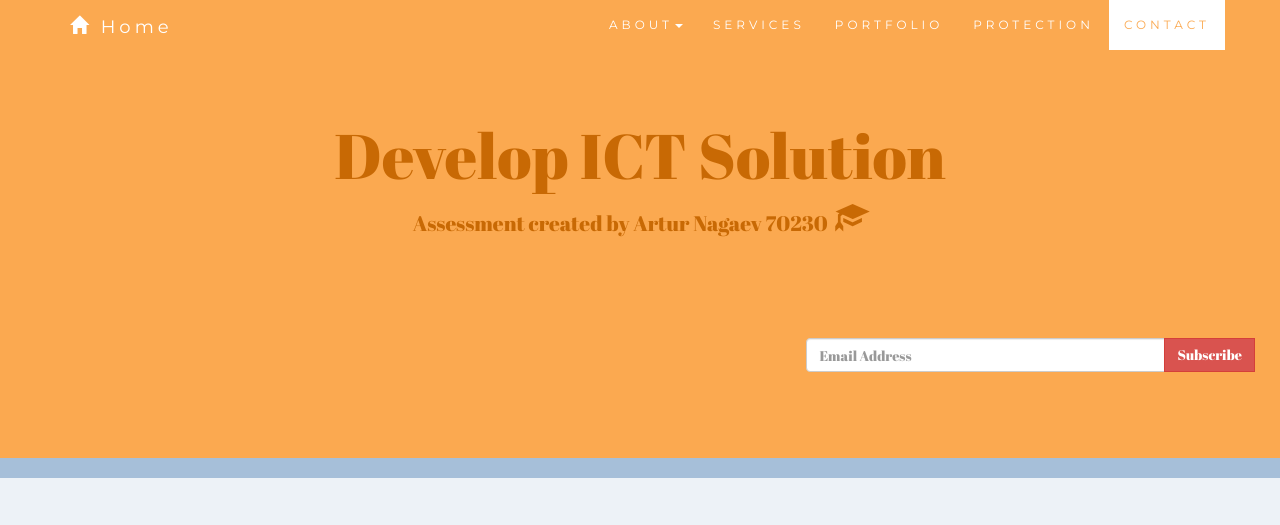
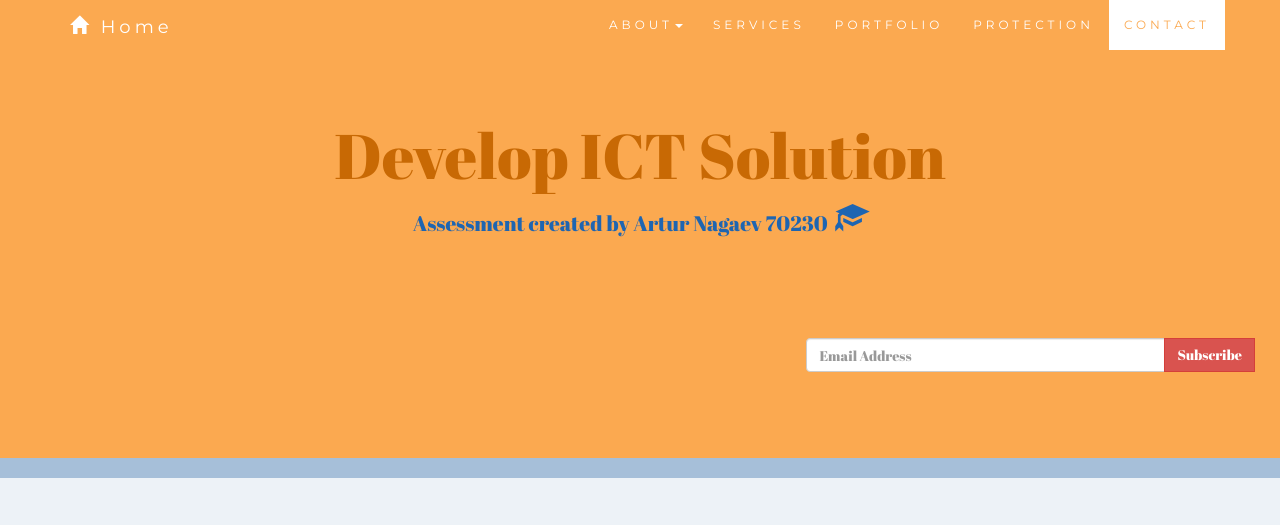
Before and after one commit to ARTnFUR/ictsolution, a plain HTML site: page index.html in a window 1280 px wide. Shown: the top 525 px of the page. Drawn offline with nearby package versions, Linux system fonts and the light colour scheme.

Commit message:
ICT Solution assessment

```diff
--- a/index.html
+++ b/index.html
@@ -53,7 +53,8 @@
     <!-- Main page -->
     <div class="jumbotron text-center">
         <h1>Develop ICT Solution</h1>
-        <p>Assessment created by Artur Nagaev 70230&nbsp;&nbsp;<span class="glyphicon" style="font-size: 32px;">&#xe233;</span></p>
+        <p style="color: #005cbee1; ">Assessment created by Artur Nagaev 70230&nbsp;&nbsp;<span class="glyphicon"
+                style="font-size: 32px; color: #005cbee1;">&#xe233;</span></p>
         <form method="post" action="//submit.form" onSubmit="validateForm();" class="form-inline"
             style="float:right; margin-top: 80px;">
             <div class="input-group">
@@ -119,7 +120,8 @@
                 </div>
             </center>
             <div class="col-sm-8">
-                <h2>10 Things to Know Before Getting Into ICT&nbsp;<span class="glyphicon" style="font-size: 28px; color: blue;">&#xe086;</span></h2><br>
+                <h2>10 Things to Know Before Getting Into ICT&nbsp;<span class="glyphicon"
+                        style="font-size: 28px; color: blue;">&#xe086;</span></h2><br>
 
                 <table class="table table-hover">
                     <thead>
```
